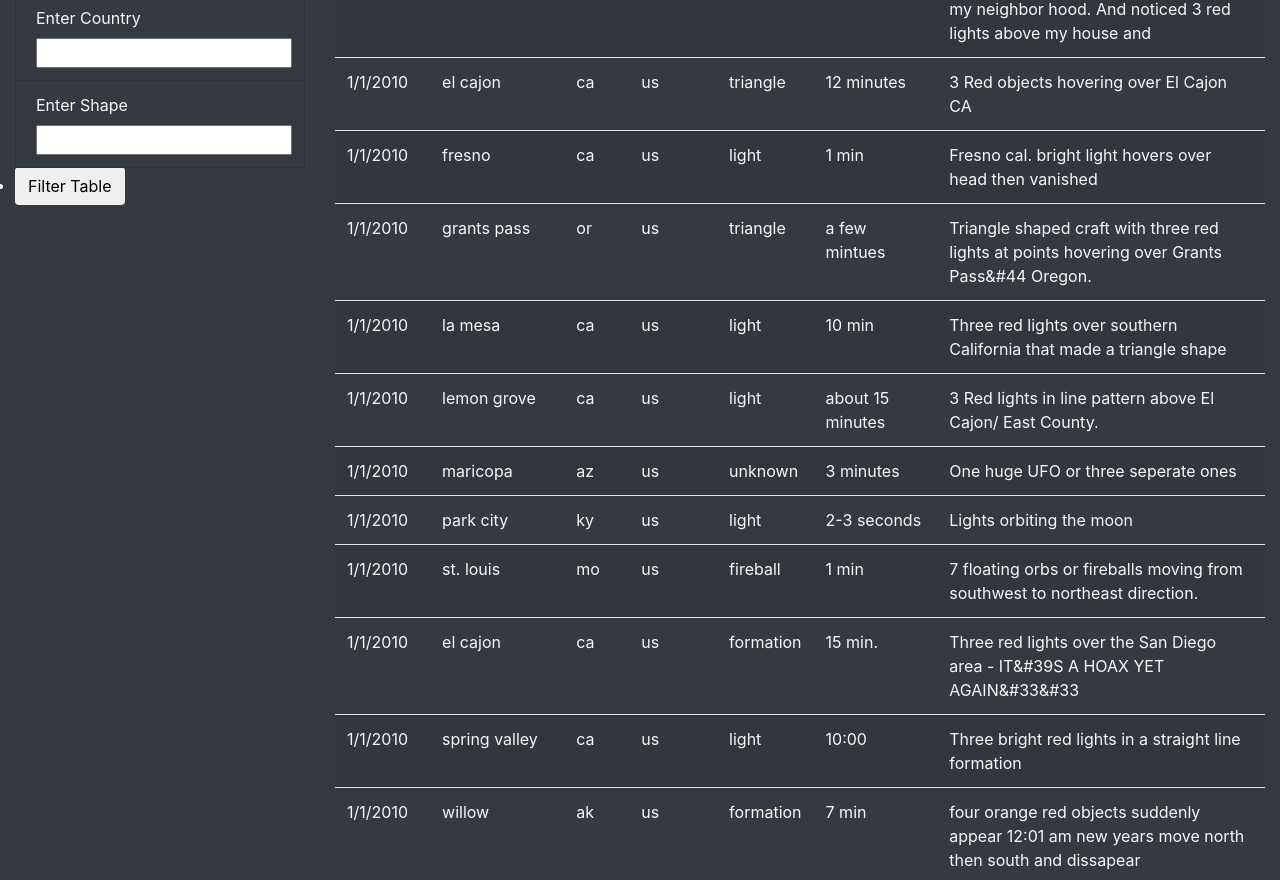
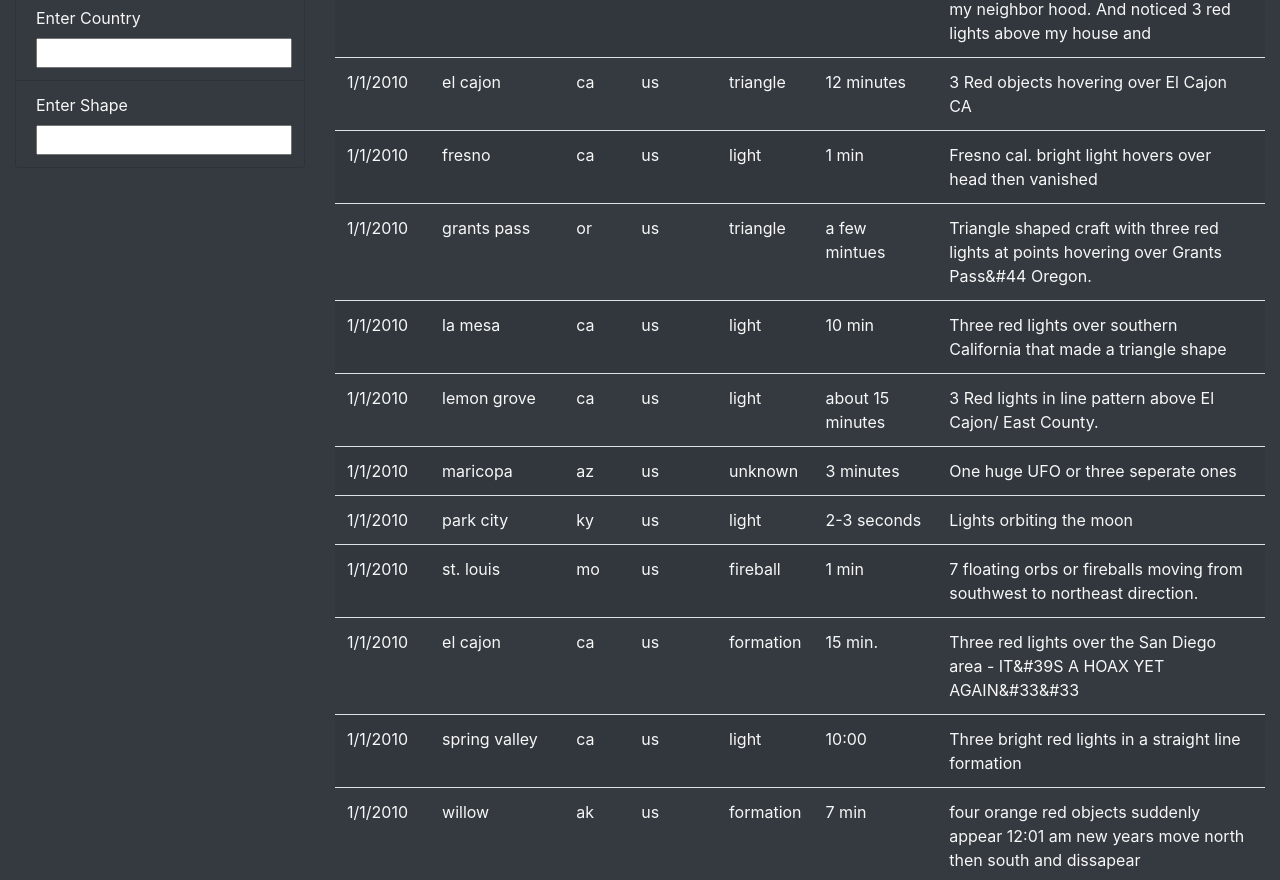
Before and after one commit to daniethecreator/UFO, a plain HTML site: page index.html in a window 1280 px wide. Shown: the part 1047-1927 px from the top of the page. Drawn offline with nearby package versions, Linux system fonts and the light colour scheme.

Commit message:
Challenge 11

```diff
--- a/index.html
+++ b/index.html
@@ -72,9 +72,7 @@
                                     <label for="shape">Enter Shape</label>
                                     <input type="text" id="shape" />
                                 </li>
-                                <li>
-                                    <button id="filter-btn" type="button" class="btn btn-default">Filter Table</button>
-                                </li>
+
                             </ul>
                         </div>
                         <div class="col-md-9">
```
